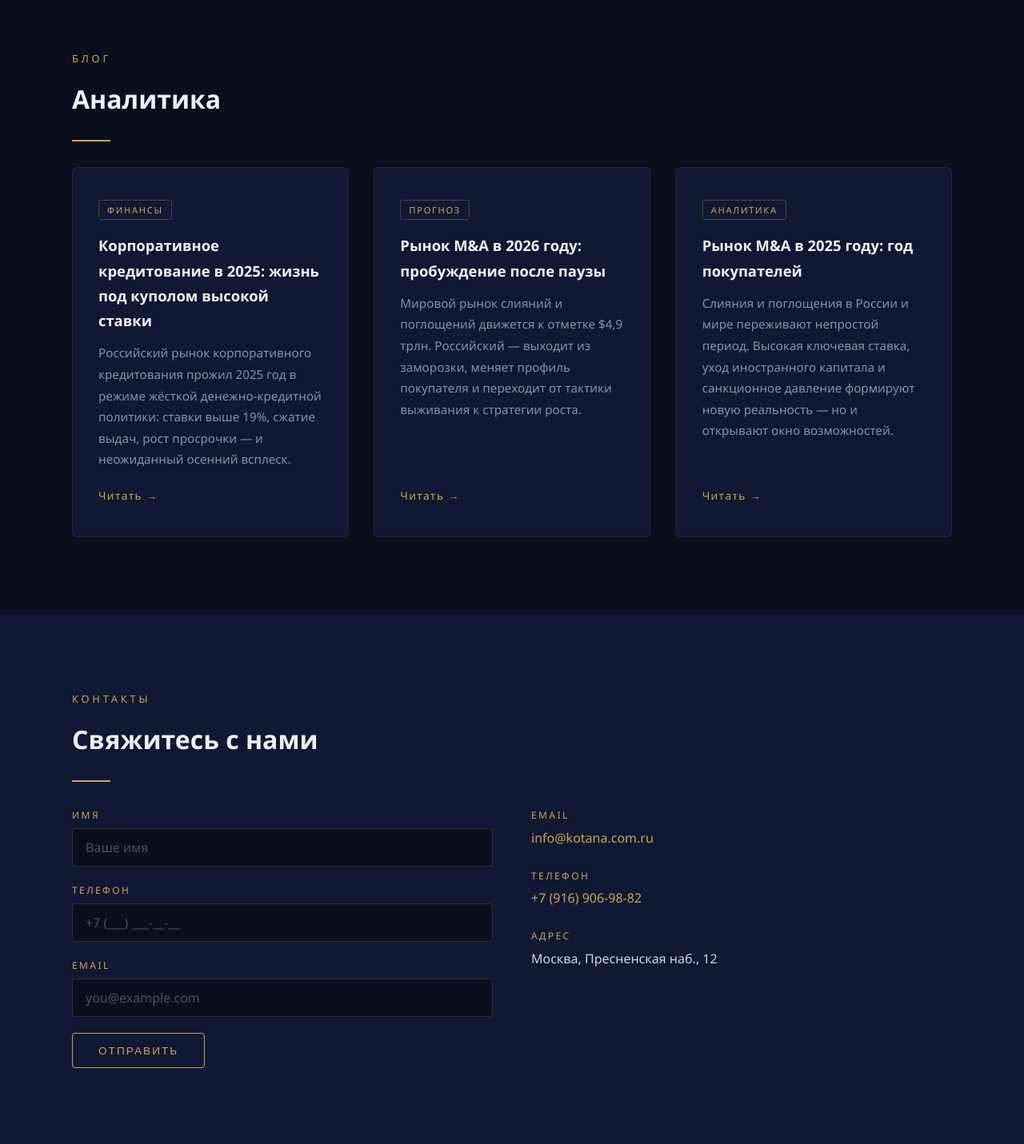
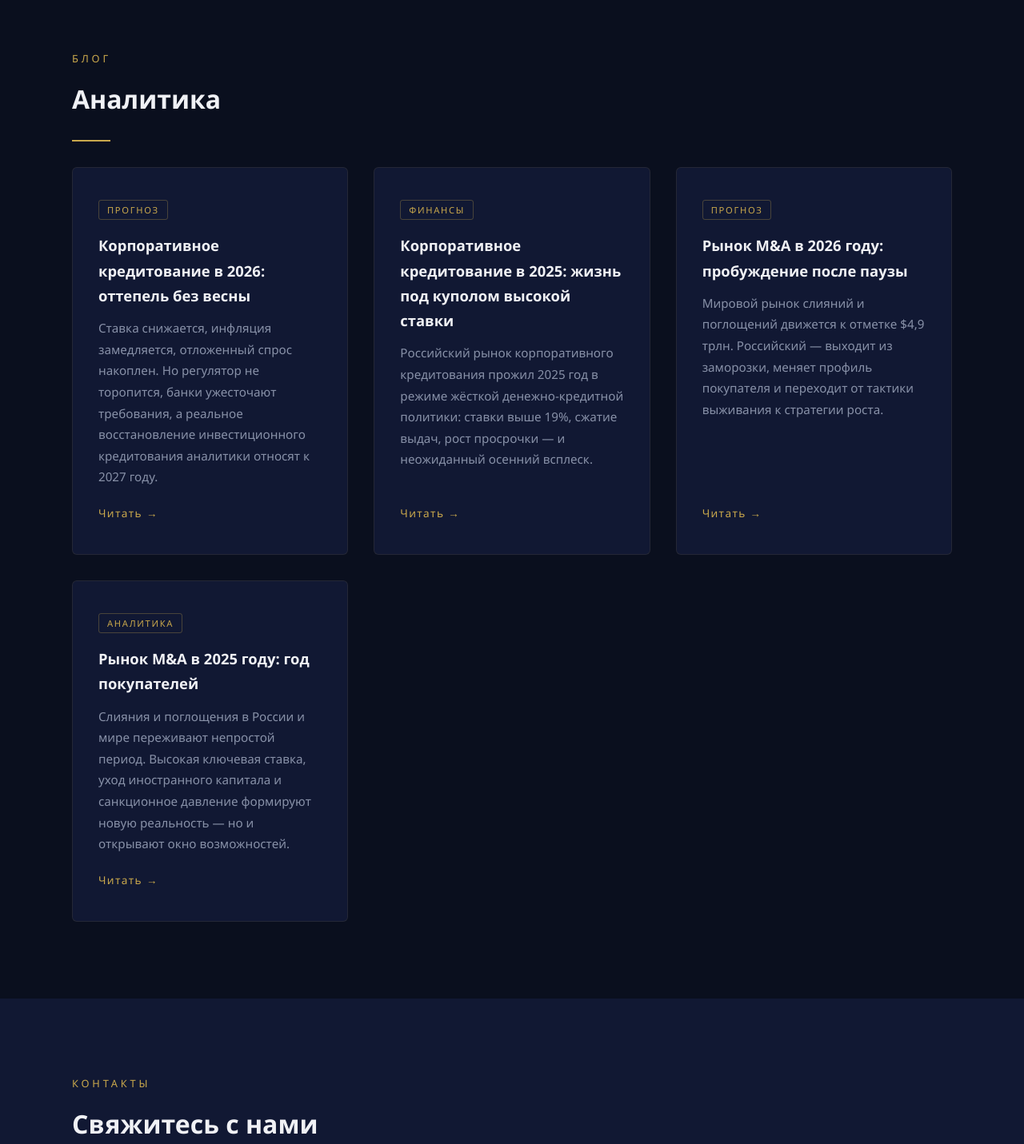
Before and after one commit to konstantintretyakov/kotana, a Flask app: page / in a window 1280 px wide. Shown: the part 2283-3714 px from the top of the page at 80% size. Run offline with Flask 3, Linux system fonts and the light colour scheme.

Commit message:
Add corporate lending 2026 forecast article to blog
- Add /blog/corporate-lending-2026-forecast route and sitemap entry
- Move article from static/ to templates/blog/ with back-to-home links
- Add forecast card to blog section on homepage (newest first)

Co-Authored-By: Claude Opus 4.6 <noreply@anthropic.com>

```diff
--- a/app.py
+++ b/app.py
@@ -30,6 +30,11 @@ def blog_ma_market_2026_forecast():
 @app.route("/blog/corporate-lending-2025")
 def blog_corporate_lending_2025():
     return render_template("blog/corporate-lending-2025.html")
+
+
+@app.route("/blog/corporate-lending-2026-forecast")
+def blog_corporate_lending_2026_forecast():
+    return render_template("blog/corporate-lending-2026-forecast.html")
 
 
 @app.route("/sitemap.xml")
@@ -66,6 +71,11 @@ def sitemap():
         <changefreq>yearly</changefreq>
         <priority>0.7</priority>
     </url>
+    <url>
+        <loc>{SITE_URL}/blog/corporate-lending-2026-forecast</loc>
+        <changefreq>yearly</changefreq>
+        <priority>0.7</priority>
+    </url>
 </urlset>"""
     return Response(xml, mimetype="application/xml")
 
--- a/templates/index.html
+++ b/templates/index.html
@@ -324,6 +324,18 @@
         <h2 class="section-heading">Аналитика</h2>
         {% endif %}
         <div class="blog-grid">
+            <a href="/blog/corporate-lending-2026-forecast" class="blog-card">
+                <span class="blog-tag">{{ 'Forecast' if lang == 'en' else 'Прогноз' }}</span>
+                {% if lang == 'en' %}
+                <h3>Corporate Lending in 2026: Thaw Without Spring</h3>
+                <p>Rates are falling, inflation is slowing, pent-up demand has accumulated. But the regulator is in no hurry, banks tighten requirements, and a real recovery in investment lending is not expected before 2027.</p>
+                {% else %}
+                <h3>Корпоративное кредитование в 2026: оттепель без весны</h3>
+                <p>Ставка снижается, инфляция замедляется, отложенный спрос накоплен. Но регулятор не торопится, банки ужесточают требования, а реальное восстановление инвестиционного кредитования аналитики относят к 2027 году.</p>
+                {% endif %}
+                <span class="blog-read">{{ 'Read' if lang == 'en' else 'Читать' }} →</span>
+            </a>
+
             <a href="/blog/corporate-lending-2025" class="blog-card">
                 <span class="blog-tag">{{ 'Finance' if lang == 'en' else 'Финансы' }}</span>
                 {% if lang == 'en' %}
```
Also changed, not shown: templates/blog/corporate-lending-2026-forecast.html (renamed from static/corporate-lending-2026-forecast.html, +6 -3 lines).
